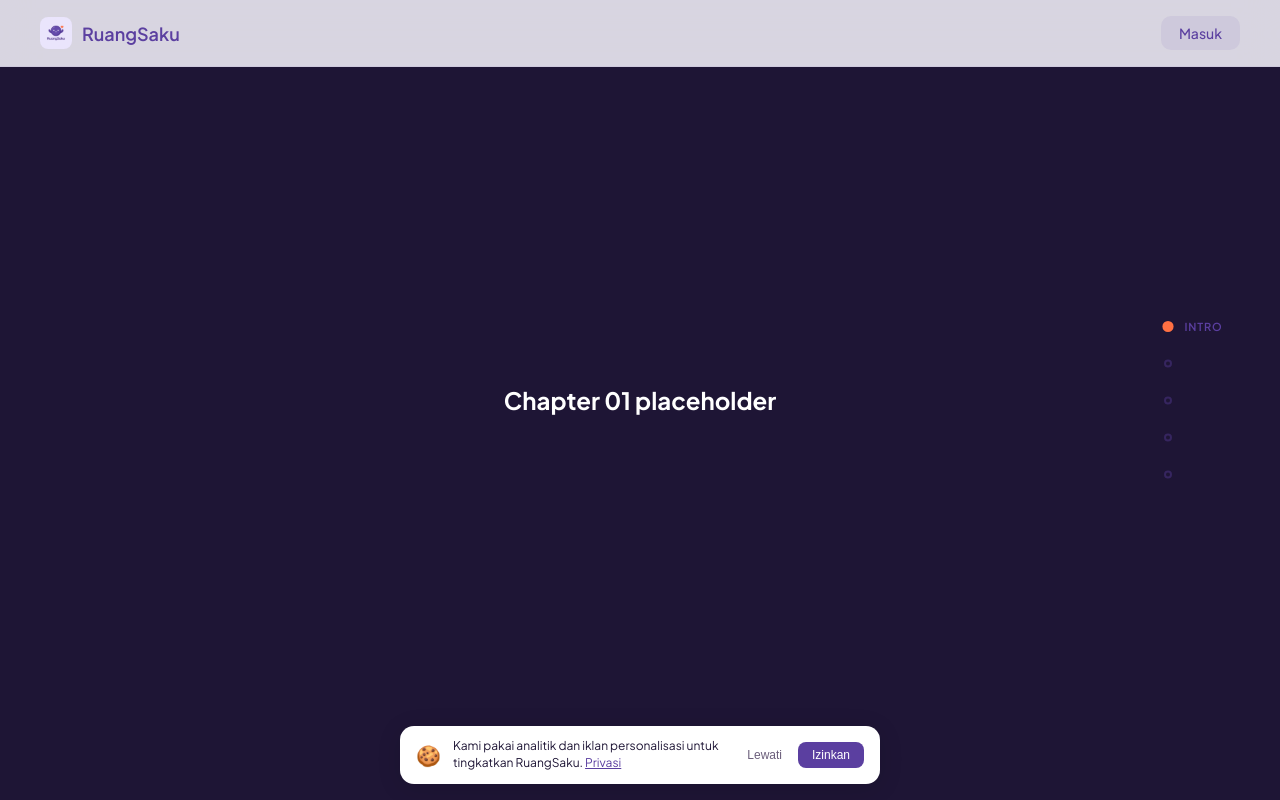
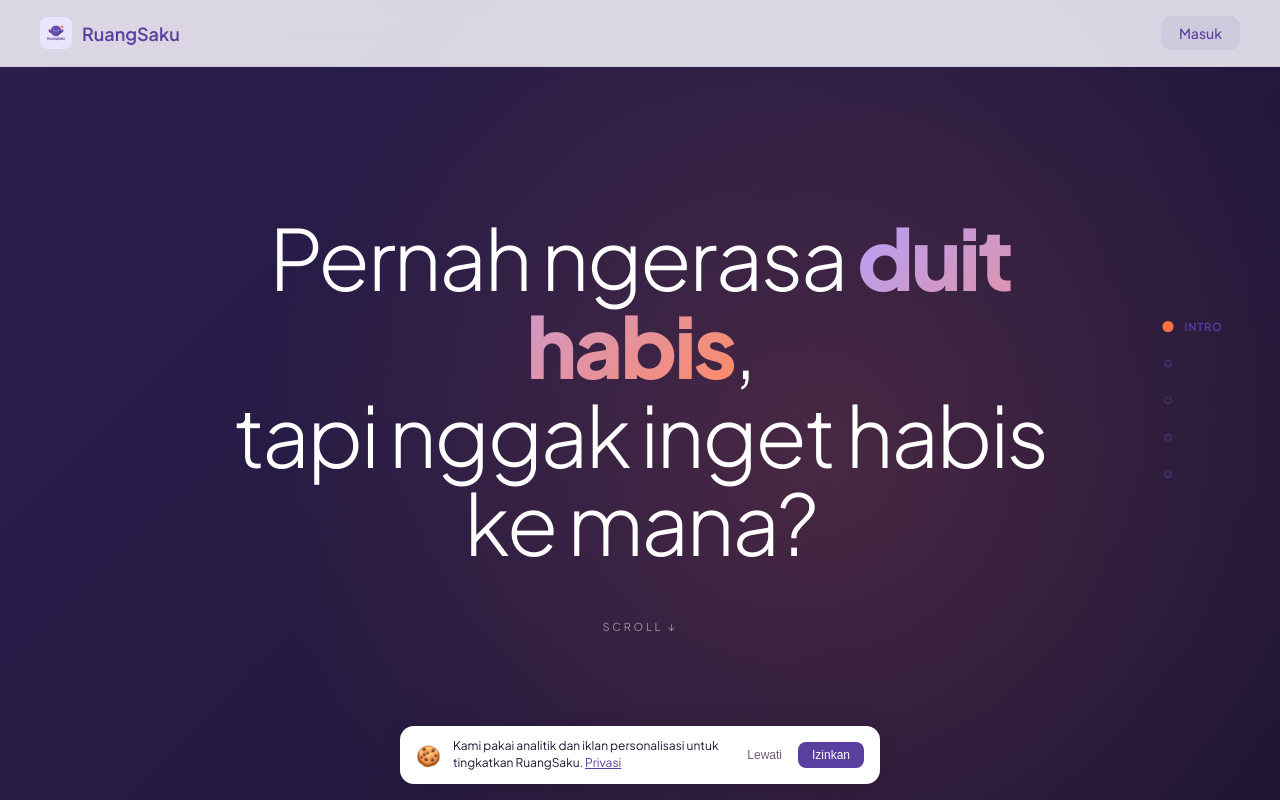
Before and after one commit to arulbarker/ruangsaku-landingpage, a Next.js app: page / in a window 1280 px wide. Shown: the top 800 px of the page. Built offline with nearby package versions, Linux system fonts and the light colour scheme.

Commit message:
feat(ch01): intro hook with kinetic variable font + ambient background + scroll hint

```diff
--- a/app/page.tsx
+++ b/app/page.tsx
@@ -1,5 +1,6 @@
 import Image from 'next/image'
 import { ChapterNav } from '@/components/ui/ChapterNav'
+import { Chapter01Intro } from '@/components/chapters/Chapter01Intro'
 
 const APP_URL = 'https://app.ruangsaku.com'
 
@@ -19,9 +20,7 @@ export default function LandingPage() {
       <ChapterNav />
 
       <main>
-        <section id="ch-01" style={{ minHeight: '100vh', background: '#1E1535', color: 'white', display: 'flex', alignItems: 'center', justifyContent: 'center' }}>
-          <h2>Chapter 01 placeholder</h2>
-        </section>
+        <Chapter01Intro />
         <section id="ch-02" style={{ minHeight: '100vh', background: '#2A1F4E', color: 'white', display: 'flex', alignItems: 'center', justifyContent: 'center' }}>
           <h2>Chapter 02 placeholder</h2>
         </section>
--- /dev/null
+++ b/components/chapters/Chapter01Intro.tsx
@@ -0,0 +1,100 @@
+'use client'
+
+import { motion } from 'framer-motion'
+import { useReducedMotionSafe } from '@/components/animation/useReducedMotionSafe'
+
+export function Chapter01Intro() {
+  const { reduced } = useReducedMotionSafe()
+
+  return (
+    <section
+      id="ch-01"
+      className="chapter-01"
+      style={{
+        minHeight: '100vh',
+        background: 'linear-gradient(135deg, #2A1F4E 0%, #1E1535 100%)',
+        color: 'white',
+        display: 'flex',
+        flexDirection: 'column',
+        alignItems: 'center',
+        justifyContent: 'center',
+        position: 'relative',
+        padding: '120px 24px 80px',
+      }}
+    >
+      <motion.div
+        aria-hidden="true"
+        animate={
+          reduced
+            ? undefined
+            : {
+                background: [
+                  'radial-gradient(circle at 30% 40%, rgba(91,63,160,0.25), transparent 60%)',
+                  'radial-gradient(circle at 70% 60%, rgba(255,112,67,0.18), transparent 60%)',
+                  'radial-gradient(circle at 30% 40%, rgba(91,63,160,0.25), transparent 60%)',
+                ],
+              }
+        }
+        transition={reduced ? undefined : { duration: 10, repeat: Infinity, ease: 'easeInOut' }}
+        style={{ position: 'absolute', inset: 0, pointerEvents: 'none' }}
+      />
+
+      <motion.h2
+        className="ch01-headline"
+        animate={
+          reduced
+            ? undefined
+            : {
+                fontVariationSettings: ['"wght" 300', '"wght" 700', '"wght" 300'],
+                letterSpacing: ['-0.02em', '-0.04em', '-0.02em'],
+              }
+        }
+        transition={reduced ? undefined : { duration: 5, repeat: Infinity, ease: 'easeInOut' }}
+        style={{
+          fontSize: 'clamp(40px, 7vw, 84px)',
+          textAlign: 'center',
+          lineHeight: 1.05,
+          maxWidth: '900px',
+          fontWeight: reduced ? 600 : 300,
+          letterSpacing: '-0.03em',
+          position: 'relative',
+          zIndex: 1,
+        }}
+      >
+        Pernah ngerasa{' '}
+        <strong
+          style={{
+            fontWeight: 800,
+            background: 'linear-gradient(135deg, #B5A0FF, #FF8A65)',
+            WebkitBackgroundClip: 'text',
+            WebkitTextFillColor: 'transparent',
+            backgroundClip: 'text',
+          }}
+        >
+          duit habis
+        </strong>
+        ,
+        <br />
+        tapi nggak inget habis ke mana?
+      </motion.h2>
+
+      <motion.div
+        className="scroll-hint"
+        animate={reduced ? undefined : { y: [0, 6, 0] }}
+        transition={reduced ? undefined : { duration: 1.4, repeat: Infinity, ease: 'easeInOut' }}
+        style={{
+          marginTop: 48,
+          fontSize: 11,
+          opacity: 0.5,
+          letterSpacing: '0.25em',
+          textTransform: 'uppercase',
+          position: 'relative',
+          zIndex: 1,
+        }}
+        aria-hidden="true"
+      >
+        Scroll ↓
+      </motion.div>
+    </section>
+  )
+}
```
